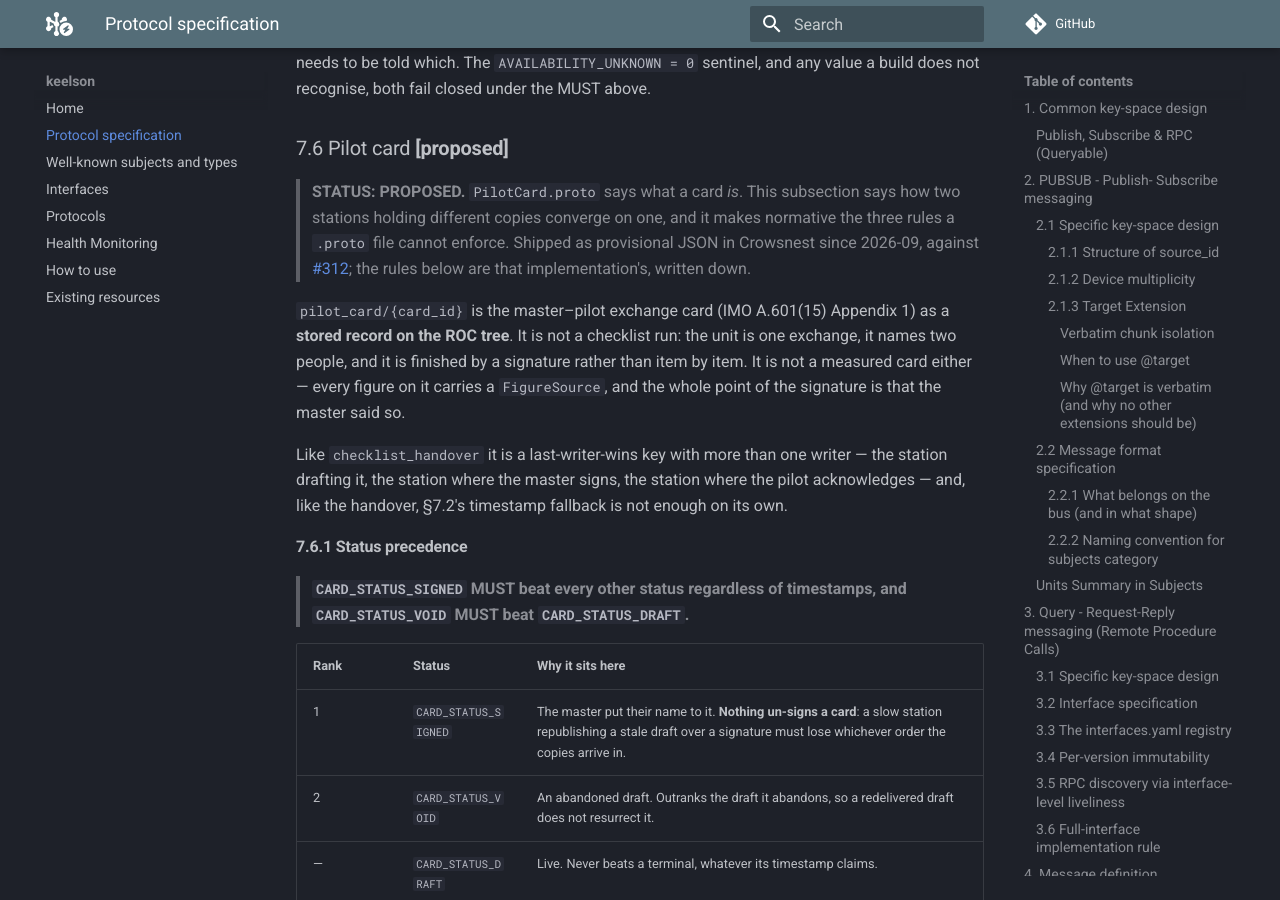
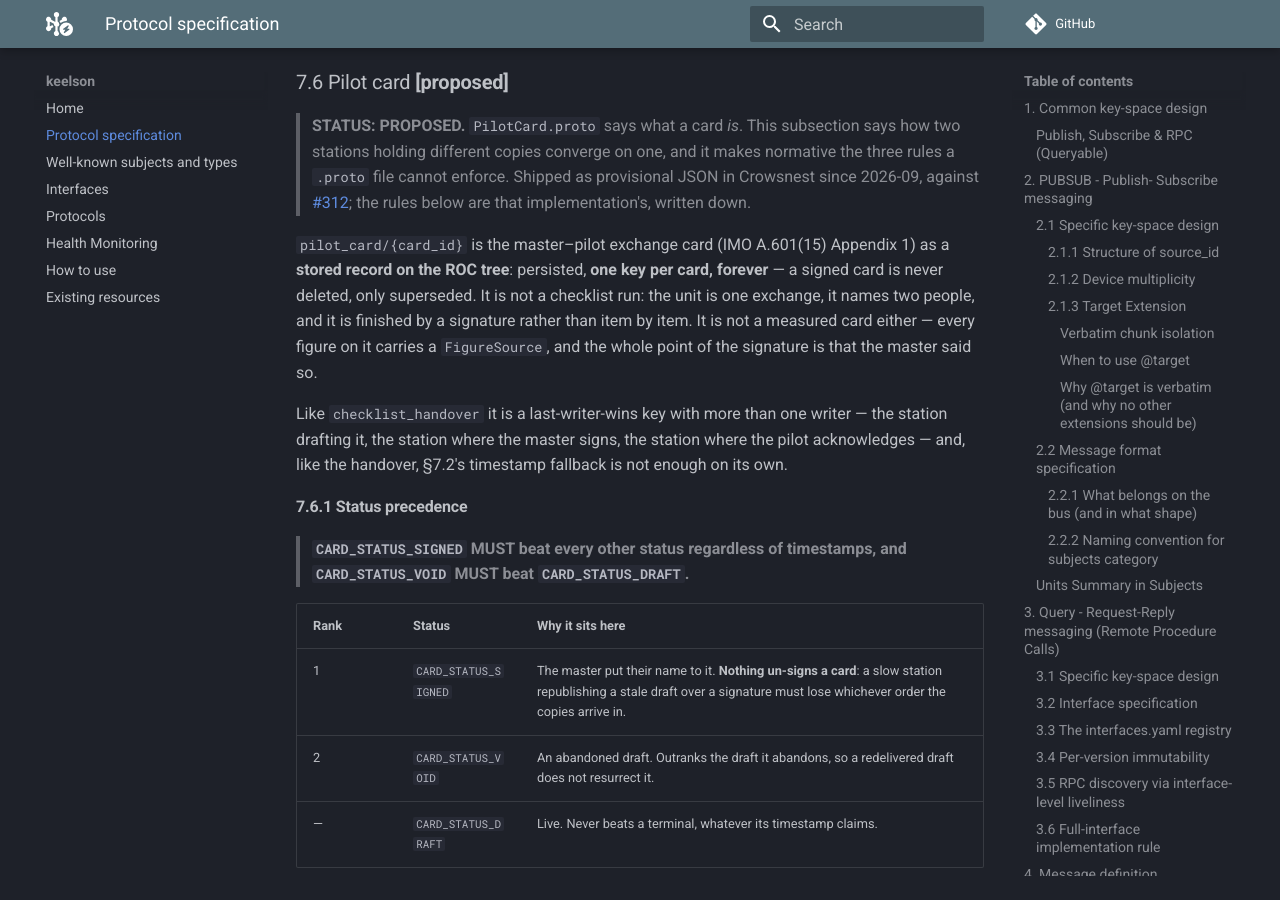
Before and after one commit to RISE-Maritime/keelson, an MkDocs documentation site: the page built from docs/protocol-specification.md, in a window 1280 px wide and 900 px high, scrolled down 42332 px. Built offline with MkDocs 1.6.1 and Material for MkDocs 9.7.7, drawn with Linux system fonts in a browser that asks for light colours; comment, search, counter and statistics services are not loaded; some of the changed text lies outside the part shown.

Commit message:
docs(spec): pilot_card's key is stated in §7.6, not in the checklist key table
The checklist table is moving out of the spec into protocols/checklist.yaml
(#393), and pilot_card is not a checklist subject. Its persistence and
cardinality now sit in its own section, so the two PRs no longer touch the same
lines and the experimental build can merge both.

Co-Authored-By: Claude Opus 5.5 <noreply@anthropic.com>

```diff
--- a/docs/protocol-specification.md
+++ b/docs/protocol-specification.md
@@ -1459,7 +1458,8 @@ both fail closed under the MUST above.
 > are that implementation's, written down.
 
 `pilot_card/{card_id}` is the master–pilot exchange card (IMO A.601(15)
-Appendix 1) as a **stored record on the ROC tree**. It is not a checklist run:
+Appendix 1) as a **stored record on the ROC tree**: persisted, **one key per
+card, forever** — a signed card is never deleted, only superseded. It is not a checklist run:
 the unit is one exchange, it names two people, and it is finished by a
 signature rather than item by item. It is not a measured card either — every
 figure on it carries a `FigureSource`, and the whole point of the signature is
```
Also changed, not shown: other parts of docs/protocol-specification.md (+0 -1 lines).
